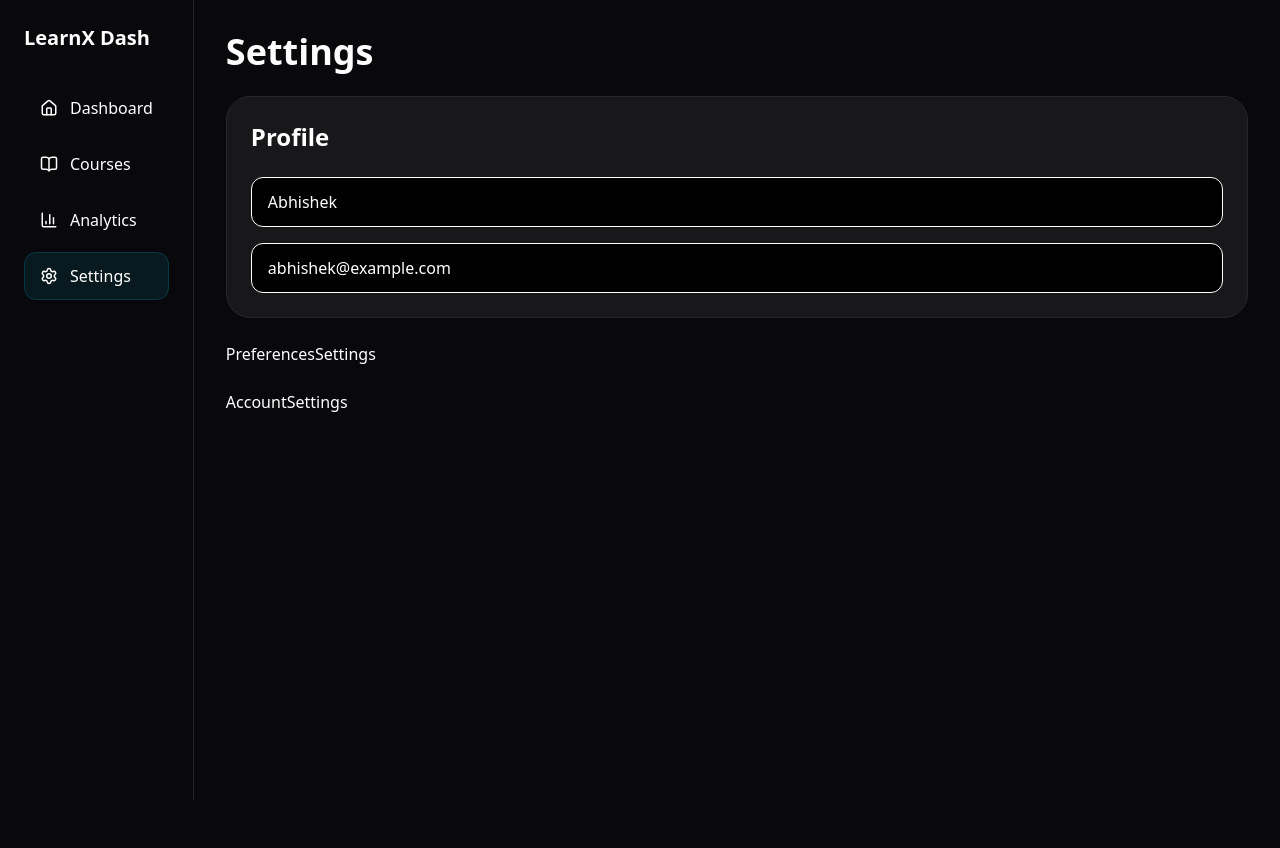
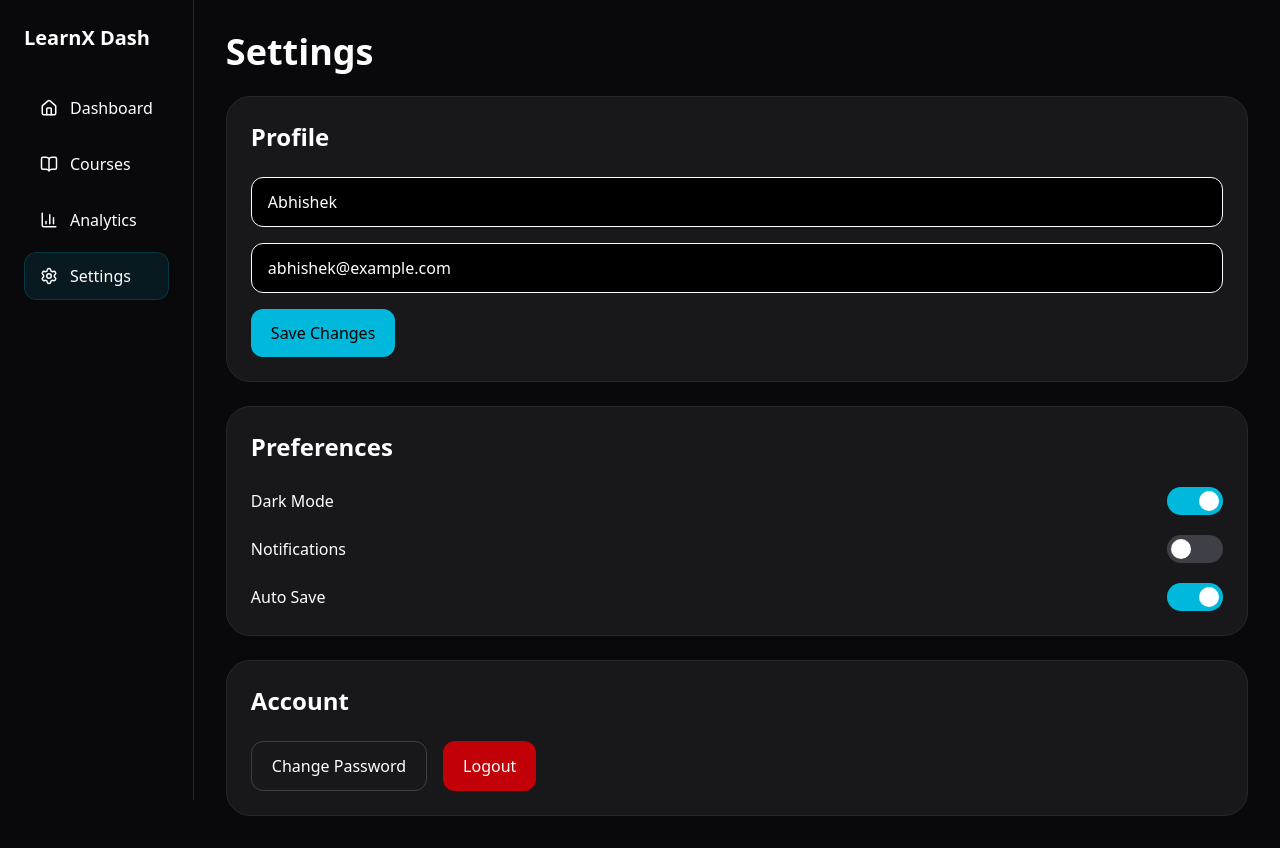
Before and after one commit to abhishekGhosh99/LearnX-Dashboard, a Next.js app: page /settings in a window 1280 px wide. Before the commit the page ends 800 px from the top, so only its background shows below. Built offline with nearby package versions, Linux system fonts and the light colour scheme.

Commit message:
feat: created settings page

```diff
--- a/src/app/settings/AccountSettings.tsx
+++ b/src/app/settings/AccountSettings.tsx
@@ -1,7 +1,30 @@
-import React from "react";
+"use client";
+import { motion } from "framer-motion";
 
 const AccountSettings = () => {
-  return <div>AccountSettings</div>;
+  return (
+    <motion.section
+      initial={{
+        opacity: 0,
+        y: 20,
+      }}
+      animate={{
+        opacity: 1,
+        y: 0,
+      }}
+      className="rounded-3xl border border-zinc-800 bg-zinc-900 p-6"
+    >
+      <h2 className="mb-6 text-2xl font-semibold">Account</h2>
+
+      <div className="flex gap-4">
+        <button className="rounded-xl border border-zinc-700 px-5 py-3">
+          Change Password
+        </button>
+
+        <button className="rounded-xl bg-red-700 px-5 py-3">Logout</button>
+      </div>
+    </motion.section>
+  );
 };
 
 export default AccountSettings;
--- a/src/app/settings/PreferencesSettings.tsx
+++ b/src/app/settings/PreferencesSettings.tsx
@@ -1,7 +1,76 @@
-import React from "react";
+"use client";
+import { useState } from "react";
+import Toggle from "./Toggle";
+import { motion } from "framer-motion";
 
 const PreferencesSettings = () => {
-  return <div>PreferencesSettings</div>;
+  const [darkMode, setDarkMode] = useState(true);
+  const [notifications, setNotifications] = useState(false);
+  const [autoSave, setAutoSave] = useState(true);
+
+  return (
+    <motion.section
+      initial={{
+        opacity: 0,
+        y: 20,
+      }}
+      animate={{
+        opacity: 1,
+        y: 0,
+      }}
+      className="rounded-3xl border border-zinc-800 bg-zinc-900 p-6"
+    >
+      <h2 className="mb-6 text-2xl font-semibold">Preferences</h2>
+
+      <div className="space-y-5">
+        <PreferenceRow
+          label="Dark Mode"
+          toggle={
+            <Toggle
+              enabled={darkMode}
+              onChange={() => setDarkMode(!darkMode)}
+            />
+          }
+        />
+
+        <PreferenceRow
+          label="Notifications"
+          toggle={
+            <Toggle
+              enabled={notifications}
+              onChange={() => setNotifications(!notifications)}
+            />
+          }
+        />
+
+        <PreferenceRow
+          label="Auto Save"
+          toggle={
+            <Toggle
+              enabled={autoSave}
+              onChange={() => setAutoSave(!autoSave)}
+            />
+          }
+        />
+      </div>
+    </motion.section>
+  );
 };
 
+function PreferenceRow({
+  label,
+  toggle,
+}: {
+  label: string;
+  toggle: React.ReactNode;
+}) {
+  return (
+    <div className="flex items-center justify-between">
+      <p>{label}</p>
+
+      {toggle}
+    </div>
+  );
+}
+
 export default PreferencesSettings;
--- a/src/app/settings/ProfileSettings.tsx
+++ b/src/app/settings/ProfileSettings.tsx
@@ -1,8 +1,19 @@
 "use client";
+import { motion } from "framer-motion";
 
 const ProfileSettings = () => {
   return (
-    <section className="rounded-3xl border border-zinc-800 bg-zinc-900 p-6">
+    <motion.section
+      initial={{
+        opacity: 0,
+        y: 20,
+      }}
+      animate={{
+        opacity: 1,
+        y: 0,
+      }}
+      className="rounded-3xl border border-zinc-800 bg-zinc-900 p-6"
+    >
       <h2 className="mb-6 text-2xl font-semibold">Profile</h2>
 
       <div className="space-y-4">
@@ -14,8 +25,12 @@ const ProfileSettings = () => {
           defaultValue="abhishek@example.com"
           className="w-full rounded-xl border bourder-zinc-800 bg-black px-4 py-3"
         />
+
+        <button className="rounded-xl bg-cyan-500 px-5 py-3 text-black font-medium hover:bg-cyan-700">
+          Save Changes
+        </button>
       </div>
-    </section>
+    </motion.section>
   );
 };
 
```
Also changed, not shown: 1 other file (tests, documents, lock files or other folders).
